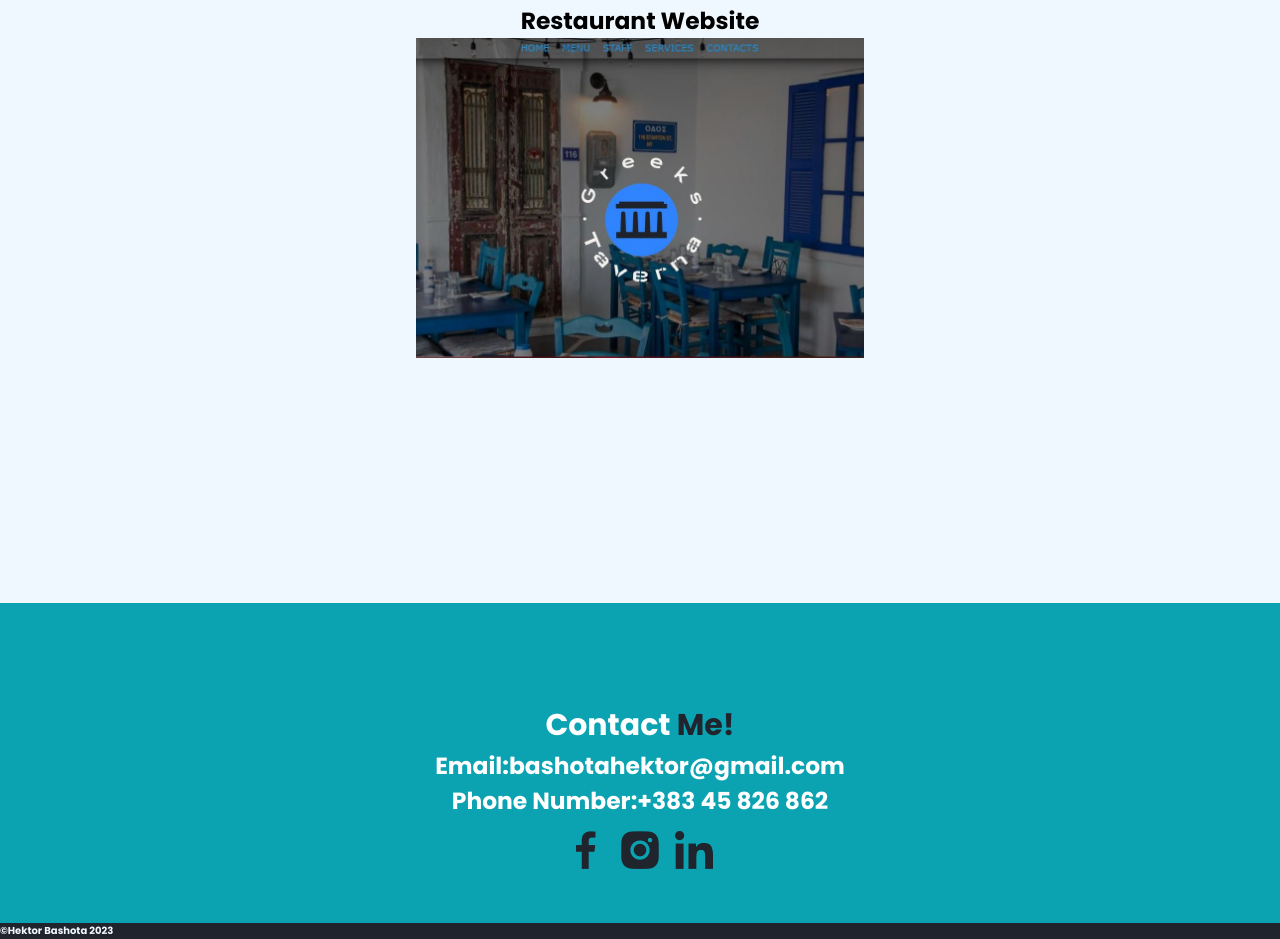
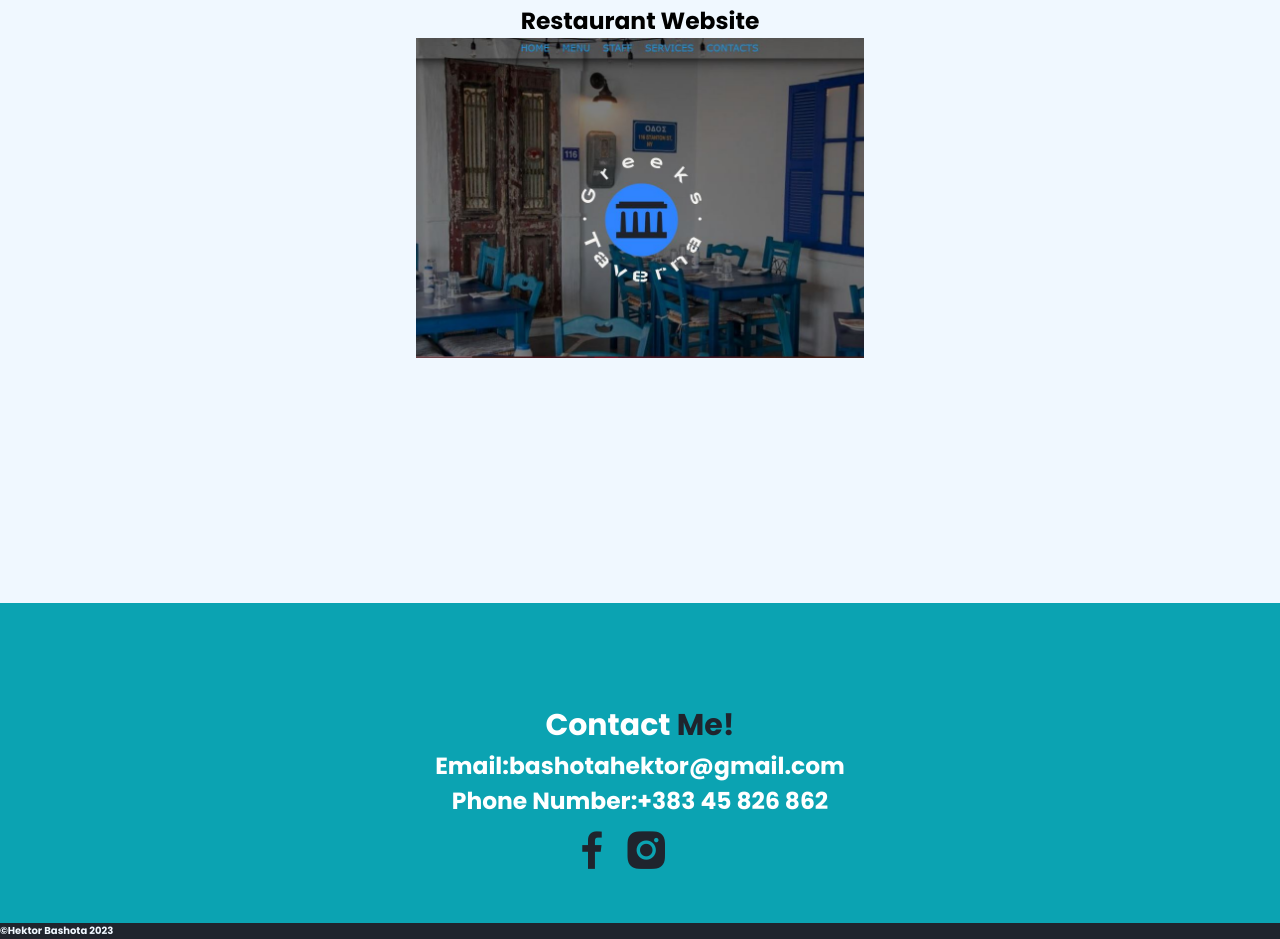
Before and after one commit to itshektor/itshektor.github.io, a plain HTML site: page index.html in a window 1280 px wide. Shown: the part 1797-2736 px from the top of the page. Drawn offline with nearby package versions, Linux system fonts and the light colour scheme.

Commit message:
Update index.html

```diff
--- a/index.html
+++ b/index.html
@@ -31,7 +31,7 @@
 
         <div class="social_media">
             <a href="https://www.facebook.com/profile.php?id=100074760001556"><i class='bx bxl-facebook'></i></a>
-            <a href="#"><i class='bcx bxl-github'></i></a>
+            <a href="https://github.com/itshektor"><i class='bcx bxl-github'></i></a>
             <a href="https://www.instagram.com/_hektorbashota/"><i class='bx bxl-instagram-alt' ></i></a>
         </div>
 
@@ -63,9 +63,9 @@
         <h3>Email:bashotahektor@gmail.com</h3>
         <h3>Phone Number:+383 45 826 862</h3>
         <div class="contact-icon">
-            <a href="#"><i class='bx bxl-facebook'></i></a>
-            <a href="#"><i class='bx bxl-instagram-alt' ></i></a>
-            <a href="#"><i class='bx bxl-linkedin' ></i></a>
+            <a href="https://www.facebook.com/profile.php?id=100074760001556"><i class='bx bxl-facebook'></i></a>
+            <a href="https://www.instagram.com/_hektorbashota/"><i class='bx bxl-instagram-alt' ></i></a>
+            <a href="https://github.com/itshektor"><i class='bcx bxl-github' ></i></a>
             </div>
 
     </section>
```
